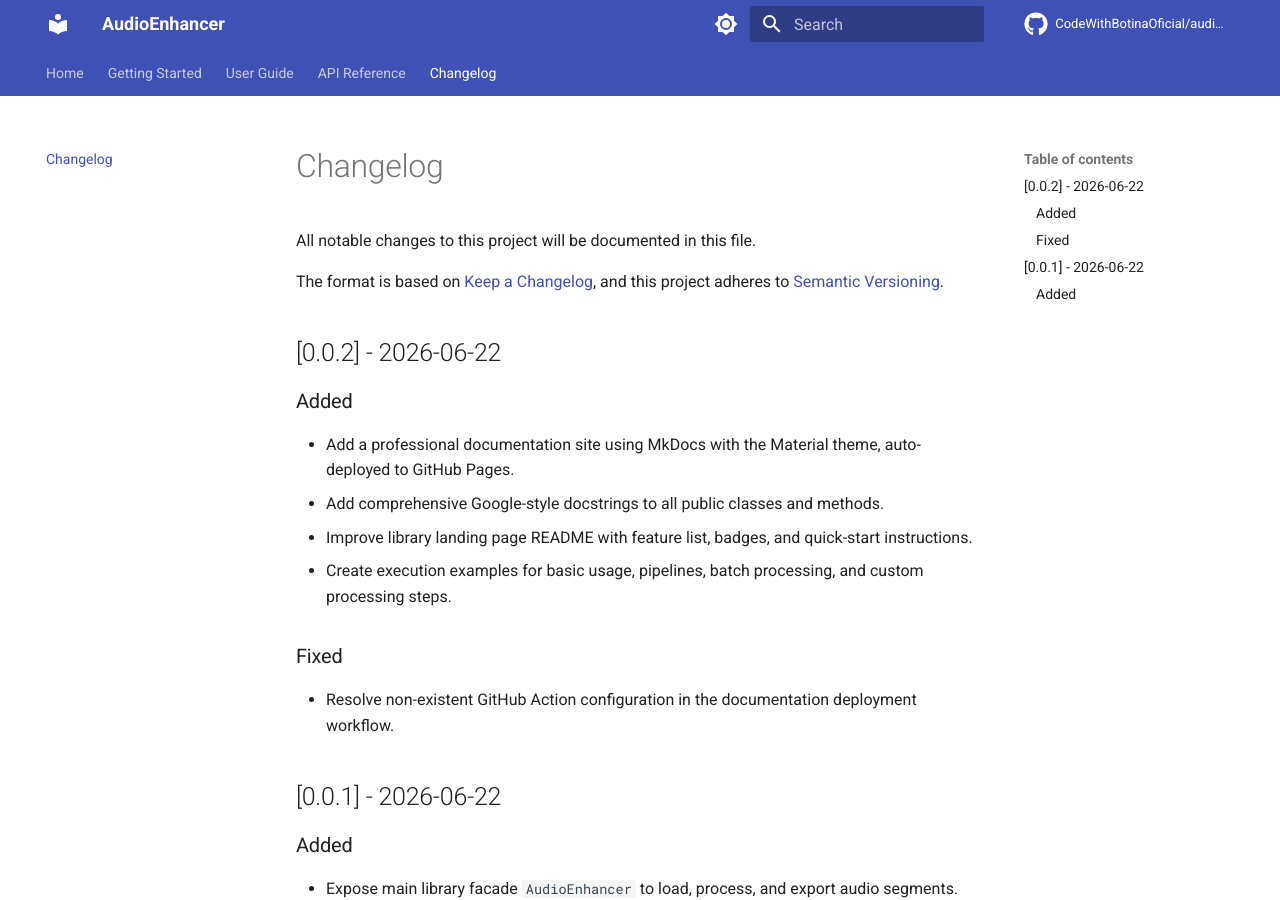
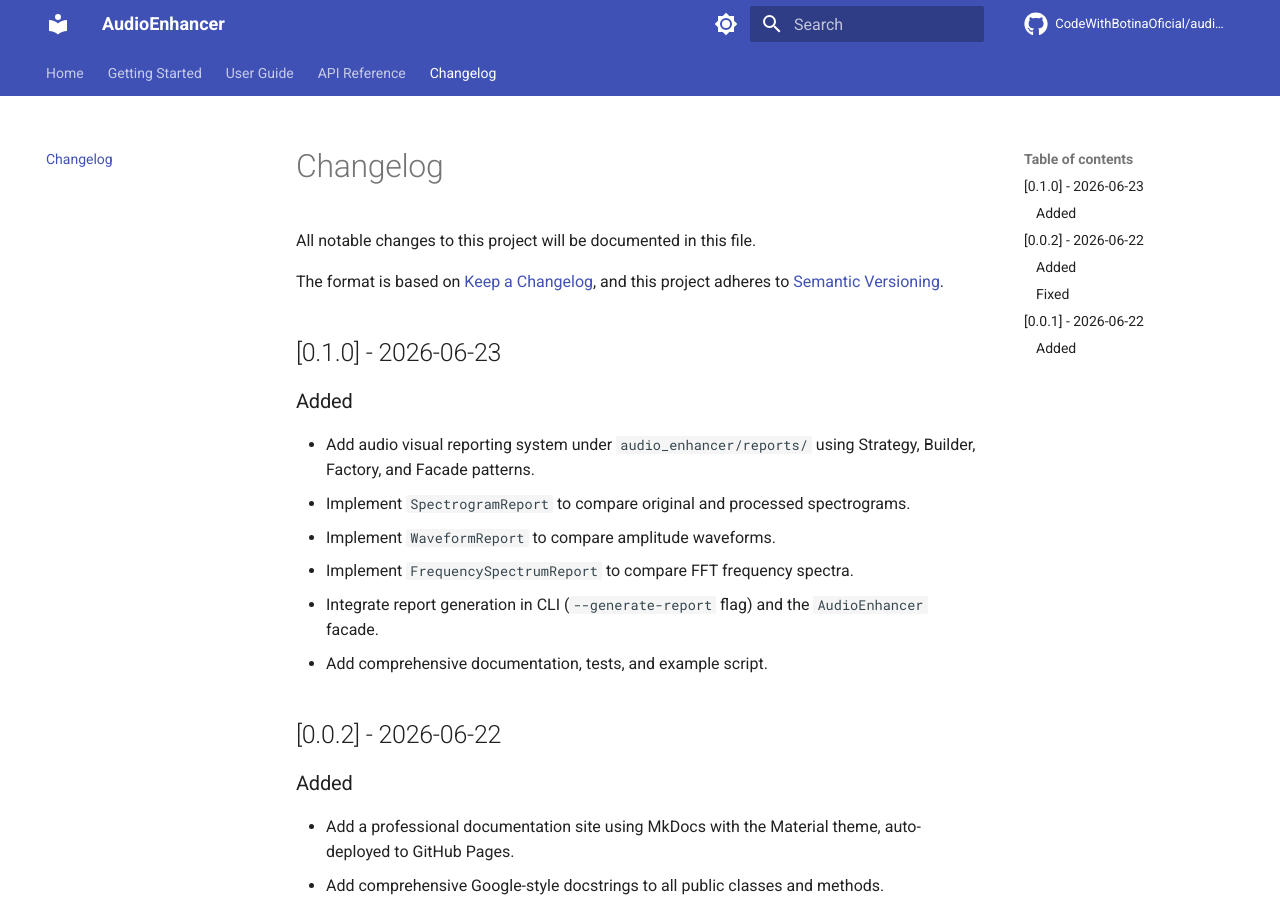
Before and after one commit to CodeWithBotinaOficial/audio_enhancer, an MkDocs documentation site: the page built from docs/changelog.md, in a window 1280 px wide and 900 px high. Built offline with MkDocs 1.6.1 and Material for MkDocs 9.7.7, drawn with Linux system fonts in a browser that asks for light colours; comment, search, counter and statistics services are not loaded.

Commit message:
feat: add visual audio comparison reports (spectrogram, waveform, frequency spectrum

```diff
--- a/docs/changelog.md
+++ b/docs/changelog.md
@@ -4,6 +4,16 @@ All notable changes to this project will be documented in this file.
 
 The format is based on [Keep a Changelog](https://keepachangelog.com/en/1.1.0/),
 and this project adheres to [Semantic Versioning](https://semver.org/spec/v2.0.0.html).
+
+## [0.1.0] - 2026-06-23
+
+### Added
+- Add audio visual reporting system under `audio_enhancer/reports/` using Strategy, Builder, Factory, and Facade patterns.
+- Implement `SpectrogramReport` to compare original and processed spectrograms.
+- Implement `WaveformReport` to compare amplitude waveforms.
+- Implement `FrequencySpectrumReport` to compare FFT frequency spectra.
+- Integrate report generation in CLI (`--generate-report` flag) and the `AudioEnhancer` facade.
+- Add comprehensive documentation, tests, and example script.
 
 ## [0.0.2] - 2026-06-22
 
```
